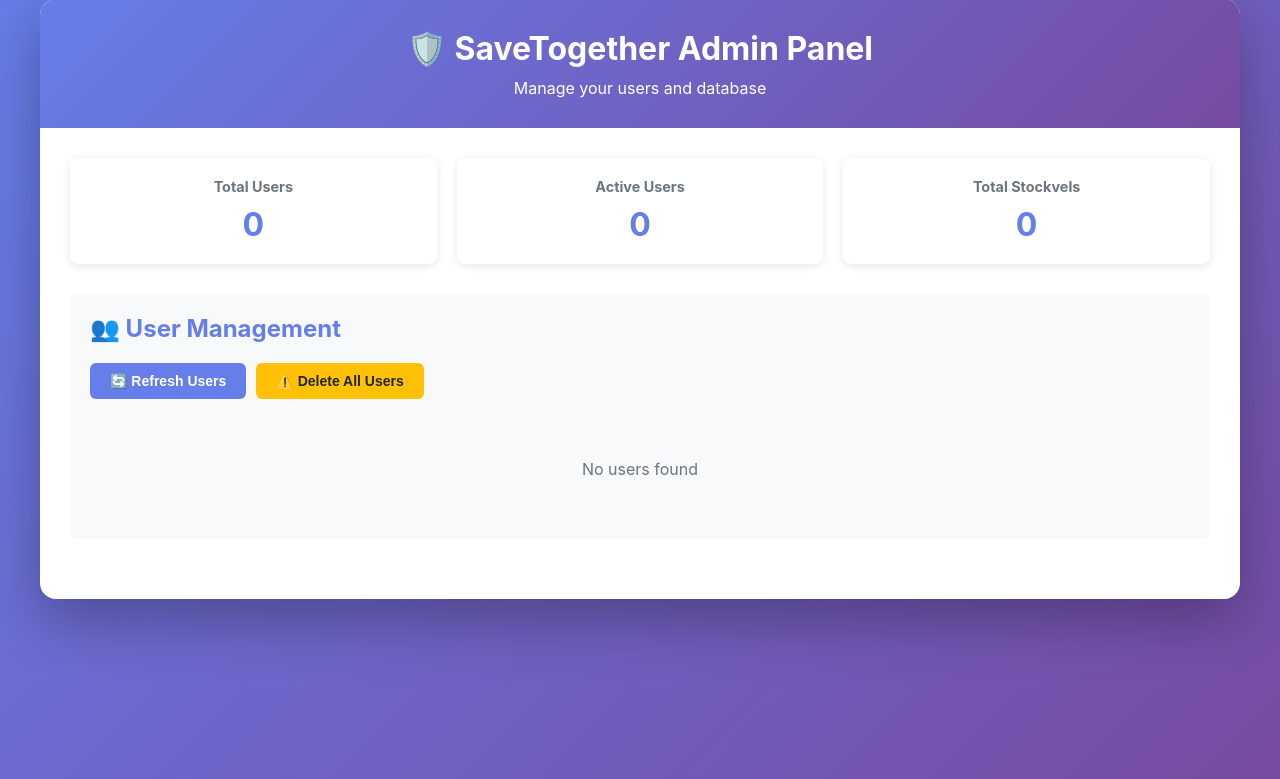
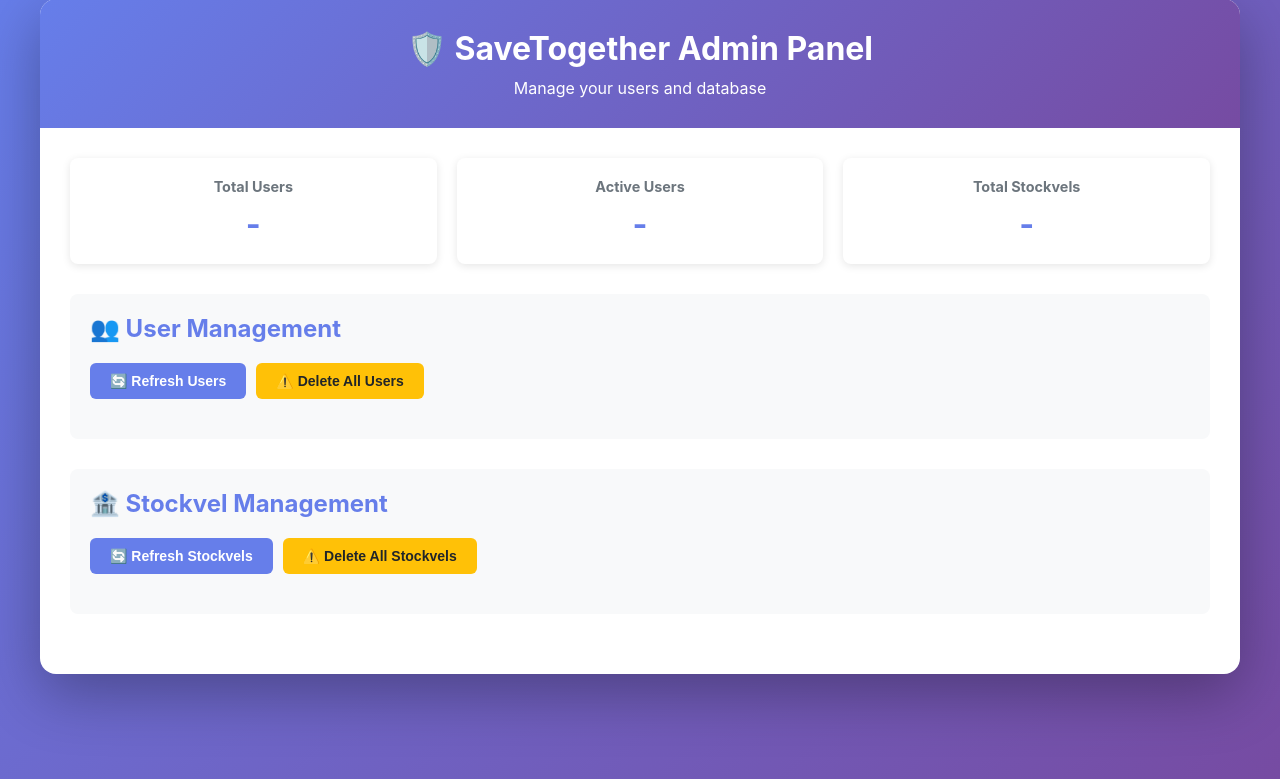
Before and after one commit to nelsonalexandrino/savetogether-backend, a Flask app: page /api/admin/panel in a window 1280 px wide. Shown: the part 21-800 px from the top of the page. Run offline with Flask 3, Linux system fonts and the light colour scheme; data that the repository does not hold is empty.

Commit message:
Add stockvel management to admin panel

```diff
--- a/src/routes/admin.py
+++ b/src/routes/admin.py
@@ -84,3 +84,72 @@
     except Exception as e:
         db.session.rollback()
         return jsonify({'message': f'Error deleting users: {str(e)}'}), 500
+
+@admin_bp.route('/stockvels', methods=['GET'])
+def get_all_stockvels():
+    """Get all stockvels/groups"""
+    try:
+        stockvels = Stockvel.query.order_by(Stockvel.created_at.desc()).all()
+
+        stockvels_data = []
+        for stockvel in stockvels:
+            stockvel_dict = stockvel.to_dict()
+            # Add admin user info
+            admin = User.query.get(stockvel.admin_user_id)
+            stockvel_dict['admin'] = admin.to_dict() if admin else None
+            # Add member count
+            stockvel_dict['member_count'] = len(stockvel.members)
+            stockvels_data.append(stockvel_dict)
+
+        return jsonify({
+            'stockvels': stockvels_data
+        }), 200
+
+    except Exception as e:
+        return jsonify({'message': f'Error getting stockvels: {str(e)}'}), 500
+
+@admin_bp.route('/stockvels/<int:stockvel_id>', methods=['DELETE'])
+def delete_stockvel(stockvel_id):
+    """Delete a specific stockvel"""
+    try:
+        stockvel = Stockvel.query.get(stockvel_id)
+
+        if not stockvel:
+            return jsonify({'message': 'Stockvel not found'}), 404
+
+        name = stockvel.name
+
+        # Delete related records first
+        StockvelMember.query.filter_by(stockvel_id=stockvel_id).delete()
+
+        # Delete stockvel
+        db.session.delete(stockvel)
+        db.session.commit()
+
+        return jsonify({
+            'message': f'Stockvel "{name}" deleted successfully'
+        }), 200
+
+    except Exception as e:
+        db.session.rollback()
+        return jsonify({'message': f'Error deleting stockvel: {str(e)}'}), 500
+
+@admin_bp.route('/stockvels/delete-all', methods=['POST'])
+def delete_all_stockvels():
+    """Delete all stockvels - USE WITH CAUTION"""
+    try:
+        # First delete all members
+        StockvelMember.query.delete()
+
+        # Then delete all stockvels
+        num_deleted = Stockvel.query.delete()
+
+        db.session.commit()
+
+        return jsonify({
+            'message': f'Successfully deleted {num_deleted} stockvels and all related data'
+        }), 200
+
+    except Exception as e:
+        db.session.rollback()
+        return jsonify({'message': f'Error deleting stockvels: {str(e)}'}), 500
--- a/src/templates/admin.html
+++ b/src/templates/admin.html
@@ -217,14 +217,28 @@
                 <h2>👥 User Management</h2>
                 <div class="action-buttons">
                     <button class="btn btn-primary" onclick="loadUsers()">🔄 Refresh Users</button>
-                    <button class="btn btn-warning" onclick="confirmDeleteAll()">⚠️ Delete All Users</button>
+                    <button class="btn btn-warning" onclick="confirmDeleteAll('users')">⚠️ Delete All Users</button>
                 </div>
 
-                <div id="loading" class="loading" style="display: none;">
+                <div id="loadingUsers" class="loading" style="display: none;">
                     <p>Loading...</p>
                 </div>
 
                 <div id="usersTable" style="margin-top: 20px;"></div>
+            </div>
+
+            <div class="section">
+                <h2>🏦 Stockvel Management</h2>
+                <div class="action-buttons">
+                    <button class="btn btn-primary" onclick="loadStockvels()">🔄 Refresh Stockvels</button>
+                    <button class="btn btn-warning" onclick="confirmDeleteAll('stockvels')">⚠️ Delete All Stockvels</button>
+                </div>
+
+                <div id="loadingStockvels" class="loading" style="display: none;">
+                    <p>Loading...</p>
+                </div>
+
+                <div id="stockvelsTable" style="margin-top: 20px;"></div>
             </div>
         </div>
     </div>
@@ -260,7 +274,7 @@
 
         // Load users
         async function loadUsers() {
-            const loading = document.getElementById('loading');
+            const loading = document.getElementById('loadingUsers');
             const usersTable = document.getElementById('usersTable');
 
             loading.style.display = 'block';
@@ -347,13 +361,18 @@
             }
         }
 
-        // Confirm delete all users
-        function confirmDeleteAll() {
-            if (confirm('⚠️ WARNING: This will delete ALL users and their data!\n\nAre you absolutely sure?')) {
+        // Confirm delete all
+        function confirmDeleteAll(type) {
+            const typeName = type === 'users' ? 'users' : 'stockvels';
+            if (confirm(`⚠️ WARNING: This will delete ALL ${typeName} and their data!\n\nAre you absolutely sure?`)) {
                 if (confirm('This action CANNOT be undone! Type YES in the next prompt to confirm.')) {
-                    const confirmation = prompt('Type YES to delete all users:');
+                    const confirmation = prompt(`Type YES to delete all ${typeName}:`);
                     if (confirmation === 'YES') {
-                        deleteAllUsers();
+                        if (type === 'users') {
+                            deleteAllUsers();
+                        } else {
+                            deleteAllStockvels();
+                        }
                     }
                 }
             }
@@ -371,6 +390,7 @@
                 if (response.ok) {
                     showAlert(data.message, 'success');
                     loadUsers();
+                    loadStockvels();
                     loadStats();
                 } else {
                     showAlert(data.message || 'Failed to delete users', 'error');
@@ -380,10 +400,127 @@
             }
         }
 
+        // Load stockvels
+        async function loadStockvels() {
+            const loading = document.getElementById('loadingStockvels');
+            const stockvelsTable = document.getElementById('stockvelsTable');
+
+            loading.style.display = 'block';
+            stockvelsTable.innerHTML = '';
+
+            try {
+                const response = await fetch(`${API_BASE}/admin/stockvels`);
+                const data = await response.json();
+
+                loading.style.display = 'none';
+
+                if (data.stockvels && data.stockvels.length > 0) {
+                    let tableHTML = `
+                        <table>
+                            <thead>
+                                <tr>
+                                    <th>ID</th>
+                                    <th>Name</th>
+                                    <th>Admin</th>
+                                    <th>Members</th>
+                                    <th>Contribution</th>
+                                    <th>Frequency</th>
+                                    <th>Status</th>
+                                    <th>Created At</th>
+                                    <th>Actions</th>
+                                </tr>
+                            </thead>
+                            <tbody>
+                    `;
+
+                    data.stockvels.forEach(stockvel => {
+                        const adminEmail = stockvel.admin ? stockvel.admin.email : 'N/A';
+                        tableHTML += `
+                            <tr>
+                                <td>${stockvel.id}</td>
+                                <td>${stockvel.name}</td>
+                                <td>${adminEmail}</td>
+                                <td>${stockvel.member_count}/${stockvel.max_members}</td>
+                                <td>R${stockvel.contribution_amount}</td>
+                                <td>${stockvel.frequency}</td>
+                                <td>${stockvel.status}</td>
+                                <td>${new Date(stockvel.created_at).toLocaleDateString()}</td>
+                                <td>
+                                    <button class="btn btn-danger" onclick="deleteStockvel(${stockvel.id}, '${stockvel.name}')">
+                                        🗑️ Delete
+                                    </button>
+                                </td>
+                            </tr>
+                        `;
+                    });
+
+                    tableHTML += `
+                            </tbody>
+                        </table>
+                    `;
+
+                    stockvelsTable.innerHTML = tableHTML;
+                } else {
+                    stockvelsTable.innerHTML = '<div class="empty-state">No stockvels found</div>';
+                }
+            } catch (error) {
+                loading.style.display = 'none';
+                showAlert('Error loading stockvels: ' + error.message, 'error');
+            }
+        }
+
+        // Delete single stockvel
+        async function deleteStockvel(stockvelId, name) {
+            if (!confirm(`Are you sure you want to delete stockvel: ${name}?`)) {
+                return;
+            }
+
+            try {
+                const response = await fetch(`${API_BASE}/admin/stockvels/${stockvelId}`, {
+                    method: 'DELETE'
+                });
+
+                const data = await response.json();
+
+                if (response.ok) {
+                    showAlert(data.message, 'success');
+                    loadStockvels();
+                    loadStats();
+                } else {
+                    showAlert(data.message || 'Failed to delete stockvel', 'error');
+                }
+            } catch (error) {
+                showAlert('Error deleting stockvel: ' + error.message, 'error');
+            }
+        }
+
+        // Delete all stockvels
+        async function deleteAllStockvels() {
+            try {
+                const response = await fetch(`${API_BASE}/admin/stockvels/delete-all`, {
+                    method: 'POST'
+                });
+
+                const data = await response.json();
+
+                if (response.ok) {
+                    showAlert(data.message, 'success');
+                    loadStockvels();
+                    loadStats();
+                } else {
+                    showAlert(data.message || 'Failed to delete stockvels', 'error');
+                }
+            } catch (error) {
+                showAlert('Error deleting stockvels: ' + error.message, 'error');
+            }
+        }
+
         // Load data on page load
         window.onload = function() {
             loadStats();
             loadUsers();
+            loadStockvels();
+        };
         };
     </script>
 </body>
```
